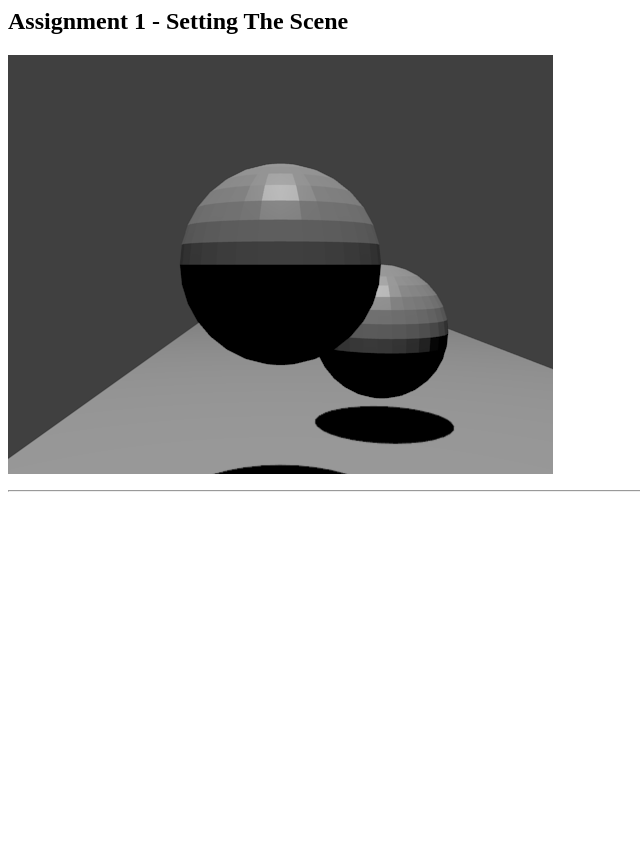
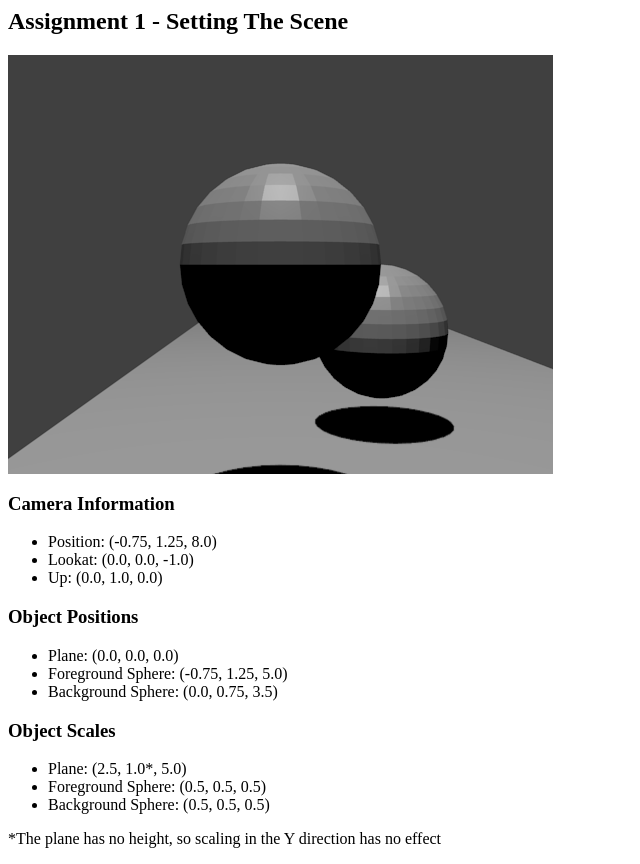
Before and after one commit to jkingsq/csci-711, a plain HTML site: page website/index.html in a window 1280 px wide. Shown: the whole page, without its empty margins (0-640 px from the left). Before the commit the page ends 800 px from the top, so only its background shows below. Drawn offline with Linux system fonts and the light colour scheme.

Commit message:
added object information to webpage

```diff
--- a/website/index.html
+++ b/website/index.html
@@ -6,6 +6,25 @@
 <h2>Assignment 1 - Setting The Scene</h2>
 <p>
 <img src="assn1-scene.png">
-<hr>
+</p>
+<h3>Camera Information</h3>
+    <ul>
+        <li>Position: (-0.75, 1.25, 8.0)</li>
+        <li>Lookat: (0.0, 0.0, -1.0)</li>
+        <li>Up: (0.0, 1.0, 0.0)</li>
+    </ul>
+<h3>Object Positions</h3>
+<ul>
+    <li>Plane: (0.0, 0.0, 0.0)</li>
+    <li>Foreground Sphere: (-0.75, 1.25, 5.0)</li>
+    <li>Background Sphere: (0.0, 0.75, 3.5)</li>
+</ul>
+<h3>Object Scales</h3>
+<ul>
+    <li>Plane: (2.5, 1.0*, 5.0)</li>
+    <li>Foreground Sphere: (0.5, 0.5, 0.5)</li>
+    <li>Background Sphere: (0.5, 0.5, 0.5)</li>
+</ul>
+<p>*The plane has no height, so scaling in the Y direction has no effect</p>
 </body>
 </html>
```
